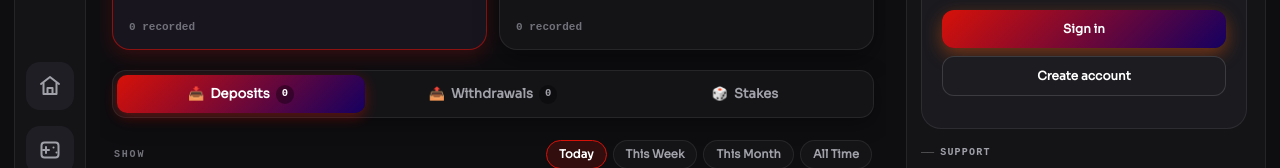
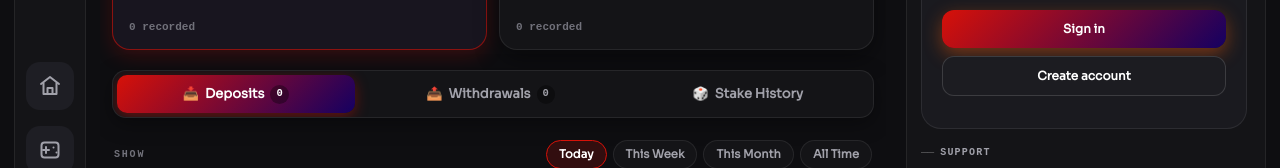
Before and after one commit to PreciseK/betplus, a Next.js app in the folder apps/web/: page /activity in a window 1280 px wide. Shown: the part 188-356 px from the top of the page. Built offline with nearby package versions, Linux system fonts and the light colour scheme; no server answers.

Commit message:
fix(activity): make tab toggle bar scrollable with hidden scrollbar for deposits, withdrawals and stake history

```diff
--- a/apps/web/src/components/wallet/ActivityDashboard/ActivityDashboard.module.css
+++ b/apps/web/src/components/wallet/ActivityDashboard/ActivityDashboard.module.css
@@ -130,31 +130,44 @@
 
 /* 3. TABS: DEPOSITS & WITHDRAWALS TOGGLE BAR */
 .tabToggleBar {
-  display: grid;
-  grid-template-columns: repeat(3, 1fr);
+  display: flex;
+  align-items: center;
+  width: 100%;
+  max-width: 100%;
+  box-sizing: border-box;
+  overflow-x: auto;
+  -webkit-overflow-scrolling: touch;
+  scrollbar-width: none;
+  -ms-overflow-style: none;
   background: #141417;
   border: 1px solid rgba(255, 255, 255, 0.08);
   border-radius: 14px;
   padding: 4px;
-  gap: 4px;
+  gap: 6px;
   box-shadow: 0 6px 20px rgba(0, 0, 0, 0.35);
 }
 
+.tabToggleBar::-webkit-scrollbar {
+  display: none;
+}
+
 .tabBtn {
-  display: flex;
+  flex: 1 0 auto;
+  display: inline-flex;
   align-items: center;
   justify-content: center;
   gap: 6px;
-  padding: 9px 8px;
+  padding: 9px 12px;
   border-radius: 10px;
   background: transparent;
   border: 0;
   color: #a1a1aa;
-  font-size: clamp(11.5px, 2.7vw, 13px);
+  font-size: clamp(12px, 2.7vw, 13px);
   font-weight: 700;
   cursor: pointer;
   transition: all 0.2s ease;
   white-space: nowrap;
+  flex-shrink: 0;
 }
 
 .tabBtn:hover {
@@ -395,6 +408,17 @@
     font-size: 10px;
   }
 
+  .tabToggleBar {
+    padding: 4px;
+    gap: 4px;
+  }
+
+  .tabBtn {
+    padding: 8px 12px;
+    font-size: 12px;
+    gap: 5px;
+  }
+
   .filterRow {
     flex-direction: column;
     align-items: flex-start;
--- a/apps/web/src/components/wallet/ActivityDashboard/ActivityDashboard.tsx
+++ b/apps/web/src/components/wallet/ActivityDashboard/ActivityDashboard.tsx
@@ -159,7 +159,7 @@ export function ActivityDashboard({
           onClick={() => setActiveTab("stakes")}
         >
           <span className={styles.tabIcon}>🎲</span>
-          <span>Stakes</span>
+          <span>Stake History</span>
         </button>
       </div>
 
@@ -200,7 +200,7 @@ export function ActivityDashboard({
 
       {/* 5. FEED CONTENT AREA */}
       {activeTab === "stakes" ? (
-        <StakeHistory />
+        <StakeHistory hideHeader={true} />
       ) : (
         <div className={styles.feedCard}>
           {loading ? (
--- a/apps/web/src/components/wallet/StakeHistory/StakeHistory.tsx
+++ b/apps/web/src/components/wallet/StakeHistory/StakeHistory.tsx
@@ -7,9 +7,10 @@ import styles from "./StakeHistory.module.css";
  * heritageGateway.placeTicket's reveal). Until a real "my tickets" list endpoint exists,
  * this shows an honest empty state instead of fabricated stakes.
  */
-export function StakeHistory() {
+export function StakeHistory({ hideHeader = true }: { hideHeader?: boolean }) {
   return (
-    <section className={styles.stakeSection} aria-labelledby="stake-history-title">
+    <section className={styles.stakeSection} aria-label="Stake History">
+      {!hideHeader && (
         <header className={styles.sectionHeader}>
           <div className={styles.headerTitleLockup}>
             <div className={styles.eyebrow}>
@@ -21,6 +22,7 @@ export function StakeHistory() {
             </h2>
           </div>
         </header>
+      )}
 
       <div className={styles.feedCard}>
         <div className={styles.emptyState}>
```
Lines whose indentation alone changed are shown as unchanged.
